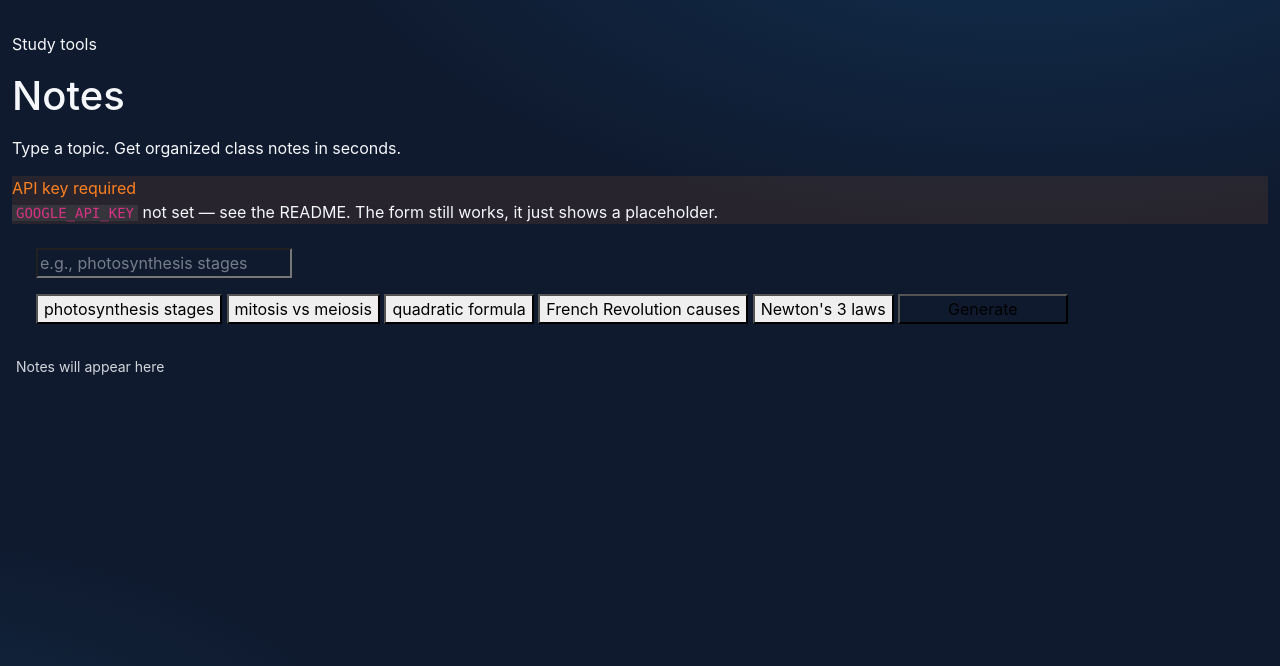
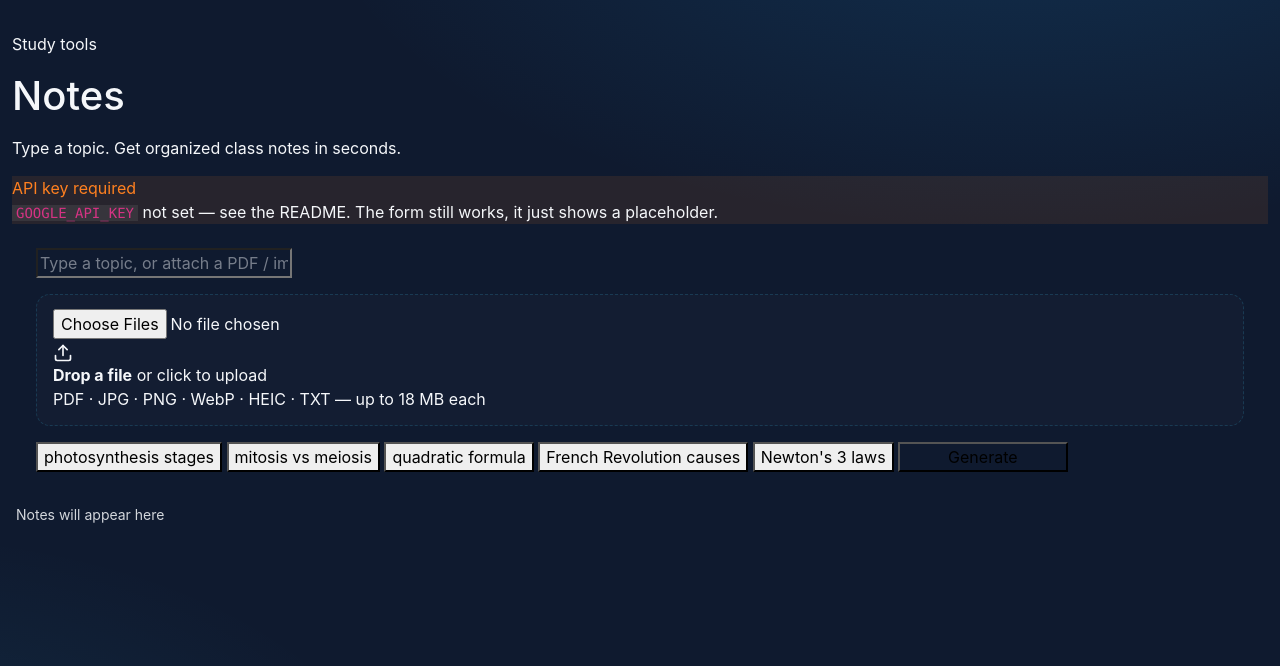
Before and after one commit to kevin02150101/super-app, a Flask app: template hcas-hub/templates/notes.html in a window 1280 px wide. Shown: the part 49-715 px from the top of the page. Run offline with Flask 3, Linux system fonts and the light colour scheme; the template is opened without the code that fills it, so the values that code supplies are empty; some libraries are stand-ins or nearby versions.

Commit message:
Notes: accept PDF/JPG/PNG uploads and analyze them with Gemini multimodal

```diff
--- a/hcas-hub/templates/notes.html
+++ b/hcas-hub/templates/notes.html
@@ -22,9 +22,28 @@
 {% endif %}
 
 <form id="topicForm" class="hairline p-4 mb-6 bg-paper-soft/40">
-  <input id="topic" name="topic" required maxlength="120"
-         placeholder="e.g., photosynthesis stages"
+  <input id="topic" name="topic" maxlength="120"
+         placeholder="Type a topic, or attach a PDF / image below…"
          class="w-full bg-transparent text-[18px] placeholder-ink-mute focus:outline-none" />
+
+  {# File drop zone #}
+  <div id="dropZone" class="drop-zone mt-3" tabindex="0">
+    <input id="fileInput" type="file" multiple accept=".pdf,.png,.jpg,.jpeg,.webp,.heic,.heif,.txt,.md,.csv,application/pdf,image/*"
+           class="sr-only" />
+    <div class="drop-empty flex items-center gap-3 text-[12px] text-ink-soft">
+      <svg width="20" height="20" viewBox="0 0 24 24" fill="none" stroke="currentColor" stroke-width="2" stroke-linecap="round" stroke-linejoin="round">
+        <path d="M21 15v4a2 2 0 0 1-2 2H5a2 2 0 0 1-2-2v-4"/>
+        <polyline points="17 8 12 3 7 8"/>
+        <line x1="12" y1="3" x2="12" y2="15"/>
+      </svg>
+      <div>
+        <div><strong style="color:var(--page-text)">Drop a file</strong> or click to upload</div>
+        <div class="text-ink-mute mt-0.5">PDF · JPG · PNG · WebP · HEIC · TXT — up to 18 MB each</div>
+      </div>
+    </div>
+    <ul id="fileList" class="file-list hidden"></ul>
+  </div>
+
   <div class="flex flex-wrap gap-2 mt-3">
     {% for chip in ['photosynthesis stages', 'mitosis vs meiosis', 'quadratic formula', 'French Revolution causes', "Newton's 3 laws"] %}
       <button type="button" data-chip="{{ chip }}"
@@ -58,6 +77,34 @@
 
   /* Placeholder color follows theme */
   #topic::placeholder { color: var(--ink-mute); }
+
+  /* Drop zone */
+  .drop-zone {
+    border: 1.5px dashed var(--bar-border);
+    border-radius: 14px;
+    padding: 14px 16px;
+    cursor: pointer;
+    transition: border-color .18s ease, background .18s ease, transform .18s ease;
+    background: rgba(127,127,127,0.04);
+  }
+  .drop-zone:hover, .drop-zone:focus { border-color: #3BCFFF; outline: none; }
+  .drop-zone.dragging { border-color: #3BCFFF; background: rgba(59,207,255,0.10); transform: scale(1.01); }
+  .file-list { display: flex; flex-wrap: wrap; gap: 8px; margin: 0; padding: 0; list-style: none; }
+  .file-list.hidden { display: none; }
+  .file-chip {
+    display: inline-flex; align-items: center; gap: 8px;
+    padding: 6px 10px; border-radius: 999px;
+    background: linear-gradient(90deg, rgba(59,207,255,0.18), rgba(30,150,229,0.10));
+    border: 1px solid rgba(59,207,255,0.30);
+    font-size: 12px; color: var(--page-text);
+    max-width: 100%;
+  }
+  .file-chip .name { max-width: 220px; overflow: hidden; text-overflow: ellipsis; white-space: nowrap; }
+  .file-chip .size { color: var(--ink-mute); font-size: 11px; }
+  .file-chip button { background: transparent; border: 0; color: var(--ink-soft); cursor: pointer; padding: 0 2px; line-height: 1; }
+  .file-chip button:hover { color: #FF6B6B; }
+  .file-thumb { width: 22px; height: 22px; border-radius: 5px; object-fit: cover; }
+  .file-ico { width: 22px; height: 22px; border-radius: 5px; background: rgba(59,207,255,0.20); display: inline-flex; align-items: center; justify-content: center; color: #3BCFFF; font-size: 10px; font-weight: 800; }
 </style>
 
 <script>
@@ -65,6 +112,61 @@
   const form = document.getElementById('topicForm');
   const topicEl = document.getElementById('topic');
   const btn = document.getElementById('genBtn');
+  const dropZone = document.getElementById('dropZone');
+  const fileInput = document.getElementById('fileInput');
+  const fileList = document.getElementById('fileList');
+  const dropEmpty = dropZone.querySelector('.drop-empty');
+
+  // ----- File handling -----
+  let pendingFiles = [];
+
+  function fmtSize(b) {
+    if (b < 1024) return b + ' B';
+    if (b < 1024 * 1024) return (b / 1024).toFixed(1) + ' KB';
+    return (b / 1024 / 1024).toFixed(1) + ' MB';
+  }
+  function renderFiles() {
+    fileList.innerHTML = '';
+    if (!pendingFiles.length) {
+      fileList.classList.add('hidden');
+      dropEmpty.classList.remove('hidden');
+      return;
+    }
+    dropEmpty.classList.add('hidden');
+    fileList.classList.remove('hidden');
+    pendingFiles.forEach((f, i) => {
+      const li = document.createElement('li');
+      li.className = 'file-chip';
+      const isImg = f.type.startsWith('image/');
+      const thumb = isImg
+        ? `<img class="file-thumb" src="${URL.createObjectURL(f)}" alt="" />`
+        : `<span class="file-ico">${(f.name.split('.').pop() || 'F').slice(0, 3).toUpperCase()}</span>`;
+      li.innerHTML = `${thumb}<span class="name" title="${f.name}">${f.name}</span><span class="size">${fmtSize(f.size)}</span><button type="button" aria-label="Remove" data-i="${i}">✕</button>`;
+      li.querySelector('button').addEventListener('click', () => {
+        pendingFiles.splice(i, 1); renderFiles();
+      });
+      fileList.appendChild(li);
+    });
+  }
+  function addFiles(files) {
+    for (const f of files) {
+      if (f.size > 18 * 1024 * 1024) {
+        alert(`${f.name} is larger than 18 MB and will be skipped.`);
+        continue;
+      }
+      pendingFiles.push(f);
+    }
+    renderFiles();
+  }
+  dropZone.addEventListener('click', (e) => {
+    if (e.target.closest('.file-chip')) return;
+    fileInput.click();
+  });
+  dropZone.addEventListener('keydown', (e) => { if (e.key === 'Enter' || e.key === ' ') { e.preventDefault(); fileInput.click(); } });
+  fileInput.addEventListener('change', () => addFiles(fileInput.files));
+  ['dragenter', 'dragover'].forEach(ev => dropZone.addEventListener(ev, (e) => { e.preventDefault(); dropZone.classList.add('dragging'); }));
+  ['dragleave', 'drop'].forEach(ev => dropZone.addEventListener(ev, (e) => { e.preventDefault(); dropZone.classList.remove('dragging'); }));
+  dropZone.addEventListener('drop', (e) => { if (e.dataTransfer?.files) addFiles(e.dataTransfer.files); });
 
   document.querySelectorAll('.chip').forEach(b => {
     b.addEventListener('click', () => {
@@ -76,17 +178,22 @@
   form.addEventListener('submit', async (e) => {
     e.preventDefault();
     const topic = topicEl.value.trim();
-    if (!topic) return;
-    btn.disabled = true; btn.textContent = 'Generating…';
+    if (!topic && !pendingFiles.length) {
+      topicEl.focus();
+      return;
+    }
+    btn.disabled = true; btn.textContent = pendingFiles.length ? 'Analyzing…' : 'Generating…';
     out.innerHTML = '<p class="text-ink-mute text-[13px] uppercase tracking-wider m-0">…</p>';
     let text = '';
     try {
-      const res = await fetch('/notes/generate', {
-        method: 'POST',
-        body: new URLSearchParams({ topic }),
-        headers: { 'Content-Type': 'application/x-www-form-urlencoded' },
-      });
-      if (!res.ok || !res.body) throw new Error('request failed');
+      const fd = new FormData();
+      fd.append('topic', topic);
+      pendingFiles.forEach(f => fd.append('files', f, f.name));
+      const res = await fetch('/notes/generate', { method: 'POST', body: fd });
+      if (!res.ok || !res.body) {
+        const errTxt = await res.text().catch(() => '');
+        throw new Error(errTxt || ('request failed (' + res.status + ')'));
+      }
       const reader = res.body.getReader();
       const decoder = new TextDecoder();
       while (true) {
@@ -96,7 +203,7 @@
         out.innerHTML = marked.parse(text);
       }
     } catch (err) {
-      out.innerHTML = '<p style="color:#e69b9b">Error: ' + err.message + '</p>';
+      out.innerHTML = '<p style="color:#e69b9b">Error: ' + (err.message || err) + '</p>';
     } finally {
       btn.disabled = false; btn.textContent = 'Generate';
     }
```
Also changed, not shown: hcas-hub/lib/claude.py (+34 -3 lines), hcas-hub/main.py (+36 -7 lines), hcas-hub/prompts/notes_system.md (+7 -1 lines).
